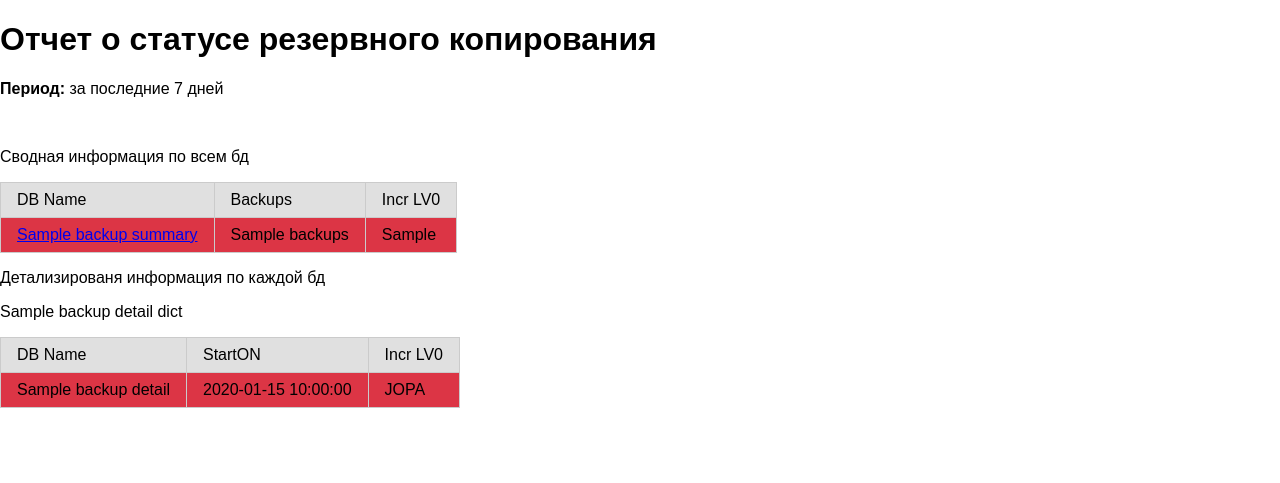
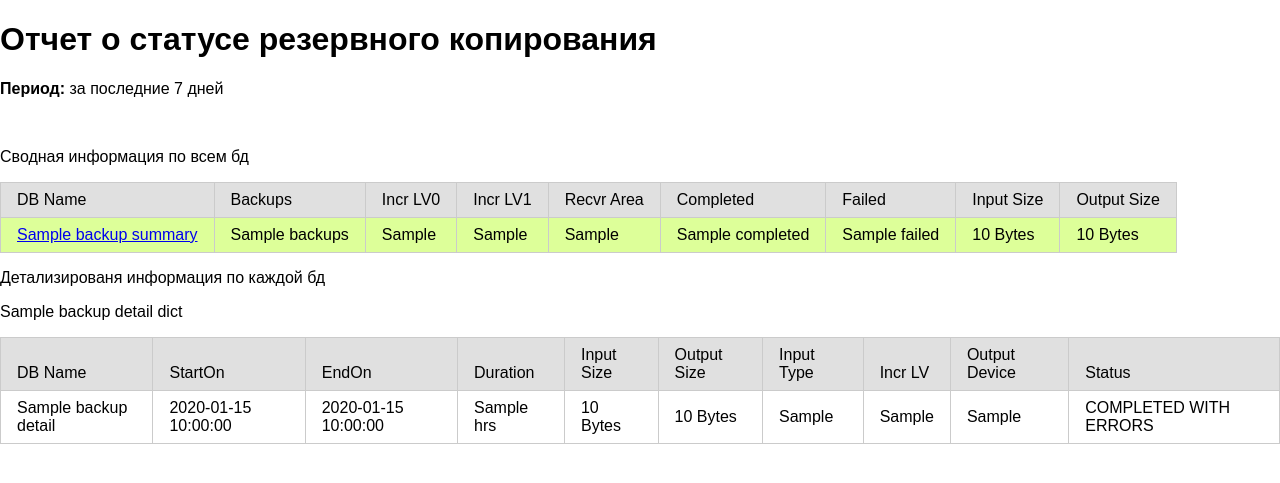
Before and after one commit to bova/rman_reporter, a Python web app: template rr/templates/report.html in a window 1280 px wide. Shown: the top 483 px of the page. Run offline with Jinja, Linux system fonts and the light colour scheme; the template is opened without the code that fills it: most values are stand-ins (such as "Sample title", 1, 10 or a date in 2020).

Commit message:
complete summary and details tables, added background colors. Ready to Use

```diff
--- a/rr/templates/base.html
+++ b/rr/templates/base.html
@@ -2,7 +2,7 @@
 <html lang="en">
 <head>
     <meta charset="UTF-8">
-    <title>Title</title>
+    {% block title %}{% endblock %}
     {% include 'css.html' %}
 </head>
 <body>
--- a/rr/templates/css.html
+++ b/rr/templates/css.html
@@ -69,5 +69,15 @@ striping:
     border-bottom-width: 0;
 }
 
-.bg-danger{background-color:#dc3545!important}
+.success {
+    background: rgb(221, 255, 153) !important; /* green */
+     }
+
+.warning {
+    background: rgb(255, 214, 153) !important; /* orange */
+}
+
+.error td {
+    background: rgb(255, 153, 153) !important; /* maroon */
+}
 </style>
--- a/rr/templates/report.html
+++ b/rr/templates/report.html
@@ -1,4 +1,8 @@
 {% extends "base.html" %}
+
+{% block title %}
+    <title>RMAN Report</title>
+{% endblock %}
 
 {% block content %}
 <h1>Отчет о статусе резервного копирования</h1>
@@ -12,14 +16,31 @@
                 <td> DB Name </td>
                 <td> Backups </td>
                 <td> Incr LV0 </td>
+                <td> Incr LV1 </td>
+                <td> Recvr Area </td>
+                <td> Completed </td>
+                <td> Failed </td>
+                <td> Input Size </td>
+                <td> Output Size </td>
             </tr>
         </thead>
         <tbody>
                 {% for r in backup_summary_list %}
-                <tr class="bg-danger">
-                    <td><a href="#{{ r.db_name }}"> {{ r.db_name }} </a></td>
-                    <td>{{ r.backups}}</td>
-                    <td>{{ r.incr_lv0}}</td>
+                    {% if r.failed > 0 or r.completed == 0 %}
+                        {% set tr_class	= 'warning' %}
+				    {% else %}
+					    {% set tr_class = 'success' %}
+				    {% endif %}
+                <tr>
+                    <td class={{ tr_class }}><a href="#{{ r.db_name }}"> {{ r.db_name }} </a></td>
+                    <td class={{ tr_class }}>{{ r.backups}}</td>
+                    <td class={{ tr_class }}>{{ r.incr_lv0}}</td>
+                    <td class={{ tr_class }}>{{ r.incrl_lv1 }}</td>
+                    <td class={{ tr_class }}>{{ r.recvr_area}}</td>
+                    <td class={{ tr_class }}>{{ r.completed}}</td>
+                    <td class={{ tr_class }}>{{ r.failed}}</td>
+                    <td class={{ tr_class }}>{{ r.input_bytes|filesizeformat(true) }}</td>
+                    <td class={{ tr_class }}>{{ r.output_bytes|filesizeformat(true) }}</td>
                 </tr>
                     {% else %}
                     <tr><td><em>no backups found</em></td></tr>
@@ -36,16 +57,37 @@
         <thead>
             <tr>
                 <td> DB Name </td>
-                <td> StartON </td>
-                <td> Incr LV0 </td>
+                <td> StartOn </td>
+                <td> EndOn </td>
+                <td> Duration </td>
+                <td> Input Size </td>
+                <td> Output Size </td>
+                <td> Input Type </td>
+                <td> Incr LV </td>
+                <td> Output Device </td>
+                <td> Status </td>
             </tr>
         </thead>
         <tbody>
                 {% for r in backup_details_list %}
-                <tr class="bg-danger">
-                    <td>{{ r.db_name }}</td>
-                    <td>{{ r.start_time}}</td>
-                    <td>JOPA</td>
+                    {% if r.status == 'COMPLETED WITH ERRORS' %}
+                        {% set tr_class	= 'error' %}
+                    {% elif r.status == 'COMPLETED WITH WARNINGS' %}
+                        {% set tr_class = 'warning' %}
+				    {% else %}
+					    {% set tr_class = 'success' %}
+				    {% endif %}
+                <tr>
+                    <td class={{ tr_class }}>{{ r.db_name }}</td>
+                    <td class={{ tr_class }}>{{ r.start_time}}</td>
+                    <td class={{ tr_class }}>{{ r.end_time }}</td>
+                    <td class={{ tr_class }}>{{ r.hrs }}</td>
+                    <td class={{ tr_class }}>{{ r.input_bytes|filesizeformat(true) }}</td>
+                    <td class={{ tr_class }}>{{ r.output_bytes|filesizeformat(true) }}</td>
+                    <td class={{ tr_class }}>{{ r.input_type }}</td>
+                    <td class={{ tr_class }}>{{ r.incr_lv }}</td>
+                    <td class={{ tr_class }}>{{ r.output_device_type }}</td>
+                    <td class={{ tr_class }}>{{ r.status }}</td>
                 </tr>
                     {% else %}
                     <tr><td><em>no backups found</em></td></tr>
```
Also changed, not shown: oracle/rman_cat_owner/view/RR_Rman_Backup_Job_Details.sql (+6 -4 lines), rr/db.py (+34 -5 lines), rr/templates/css2.html (added, +24 -0 lines), Readme.md.
